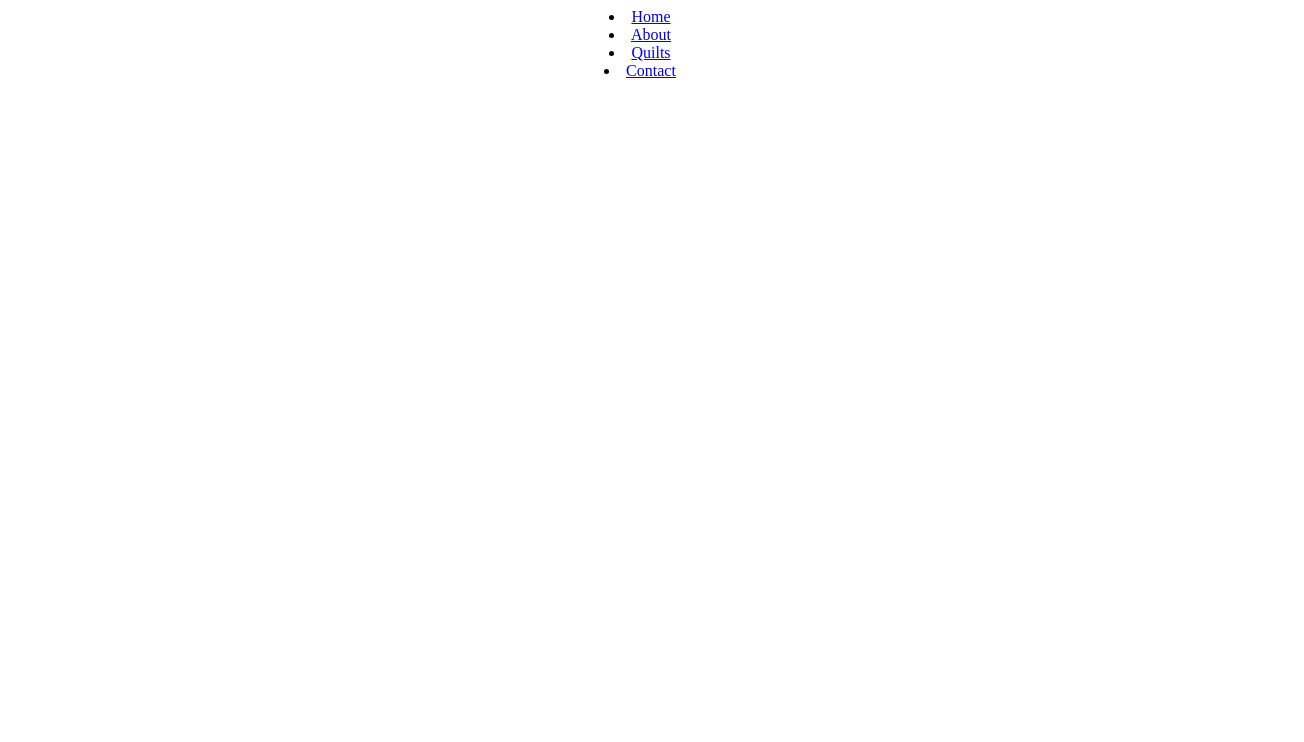
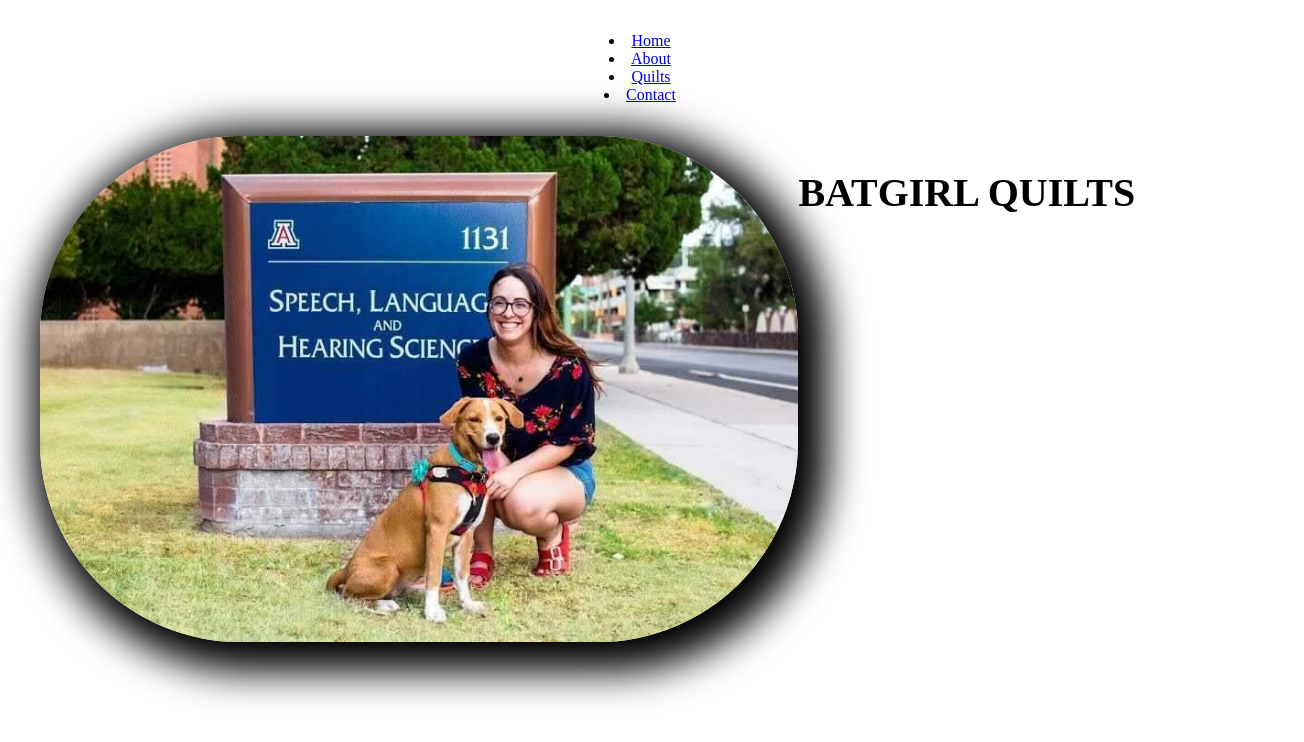
Before and after one commit to zimmermannlowbrass/atha-website, a React (Create React App) app in the folder client/: page / in a window 1280 px wide. Shown: the top 742 px of the page, 1304 px wide, since content can reach past the window. Built offline with nearby package versions, Linux system fonts and the light colour scheme.

Commit message:
picture annimation

```diff
--- a/client/package.json
+++ b/client/package.json
@@ -3,6 +3,7 @@
   "version": "0.1.0",
   "private": true,
   "dependencies": {
+    "@babel/plugin-proposal-private-property-in-object": "^7.21.11",
     "@testing-library/jest-dom": "^5.17.0",
     "@testing-library/react": "^13.4.0",
     "@testing-library/user-event": "^13.5.0",
--- a/client/src/App.css
+++ b/client/src/App.css
@@ -4,18 +4,41 @@
   text-align: center;
 }
 
+:root {
+  --color-bg: #9b4fa5;
+  --color-bg-variant: #2b052f;
+  --color-primary: #ddaae4;
+  --color-primary-variant: #d71ccb;
+  --color-white: #ffffff;
+  --color-light: #E4DEE4;
 
-.App-header {
-  background-color: #282c34;
-  min-height: 100vh;
-  display: flex;
-  flex-direction: column;
-  align-items: center;
-  justify-content: center;
-  font-size: calc(10px + 2vmin);
-  color: white;
+  --transition: all 400ms ease;
+
+  --container-width-lg: 75%;
+  --container-width-md: 86%;
+  --container-width-sm: 90%;
 }
 
-.App-link {
-  color: #61dafb;
+h1 {
+  font-size: 2.5rem;
 }
+
+h2 {
+  font-size: 2rem;
+}
+
+h3 {
+  font-size: 1.75rem;
+}
+
+h4 {
+  font-size: 1.5rem;
+}
+
+h5 {
+  font-size: 1.25rem;
+}
+
+section {
+  margin: 2rem;
+}
--- a/client/src/App.js
+++ b/client/src/App.js
@@ -1,10 +1,12 @@
 import './App.css';
-import Header from './components/Header/Header';
+import About from './components/About/About';
+import Navbar from './components/Navbar/Navbar';
 
 function App() {
   return (
     <div className="App">
-      <Header />
+      <Navbar />
+      <About />
     </div>
   );
 }
--- /dev/null
+++ b/client/src/components/About/About.js
@@ -0,0 +1,16 @@
+import React from "react";
+import PIC from "../../assets/profile.jpg"
+import "./about.css"
+
+function About() {
+    return (
+        <section className="about">
+            <img className="about-picture" src={PIC} alt="atha"/>
+            <h1>
+                BATGIRL QUILTS
+            </h1>
+        </section>
+    )
+}
+
+export default About;
--- /dev/null
+++ b/client/src/components/About/about.css
@@ -0,0 +1,20 @@
+.about {
+    width: 100%;
+    display: flex;
+}
+
+.about-picture {
+    box-shadow: 11px 11px 39px 19px rgba(0,0,0,1);
+    border-radius: 200px;
+    width: 60%;
+    animation: 2s ease-out 0s 1 slideInFromLeft;
+}
+
+@keyframes slideInFromLeft {
+  0% {
+    transform: translateX(-100%);
+  }
+  100% {
+    transform: translateX(0);
+  }
+}
--- a/client/src/components/Header/Header.js
+++ b/client/src/components/Navbar/Navbar.js
@@ -1,8 +1,7 @@
-import React, { useRef, useEffect } from 'react';
-import { Container, Row } from 'reactstrap';
-import "./header.css"
+import React from 'react';
+import "./navbar.css"
 
-function Header() {
+function Navbar() {
 
   const nav__links = [
     {
@@ -29,8 +28,7 @@ function Header() {
   };
 
   return (
-    <Container>
-      <Row>
+    <section>
       {nav__links.map((item, index) => (
         <li className='nav__item' key={index}>
           <a
@@ -41,9 +39,8 @@ function Header() {
           </a>
         </li>
       ))}
-      </Row>
-    </Container>
+    </section>
   )
 }
 
-export default Header;
+export default Navbar;
--- a/client/src/index.js
+++ b/client/src/index.js
@@ -4,7 +4,5 @@ import App from './App';
 
 const root = ReactDOM.createRoot(document.getElementById('root'));
 root.render(
-  <React.StrictMode>
     <App />
-  </React.StrictMode>
 );
```
Also changed, not shown: client/src/components/Navbar/navbar.css (added), 1 other file (tests, documents, lock files or other folders).
